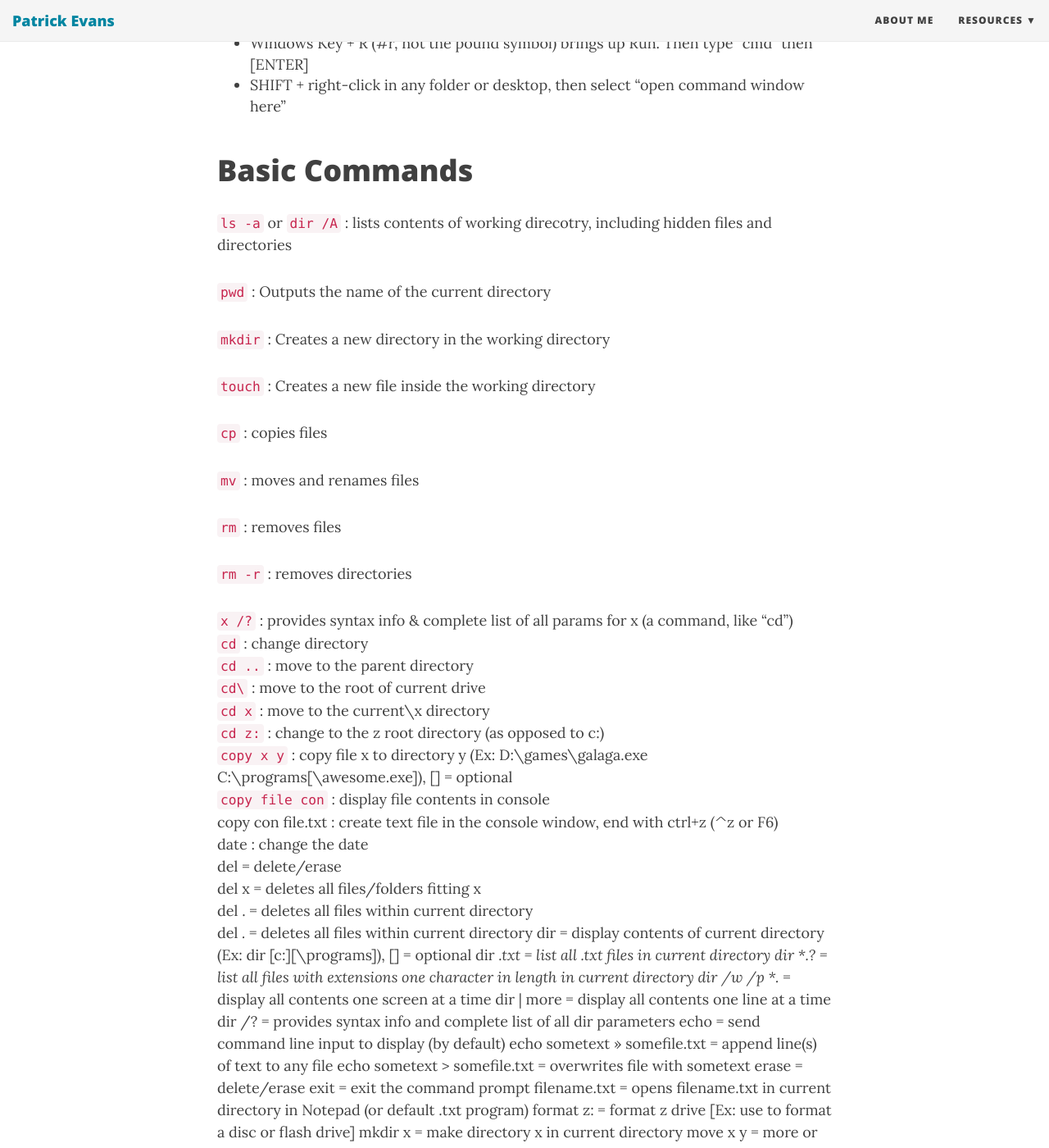
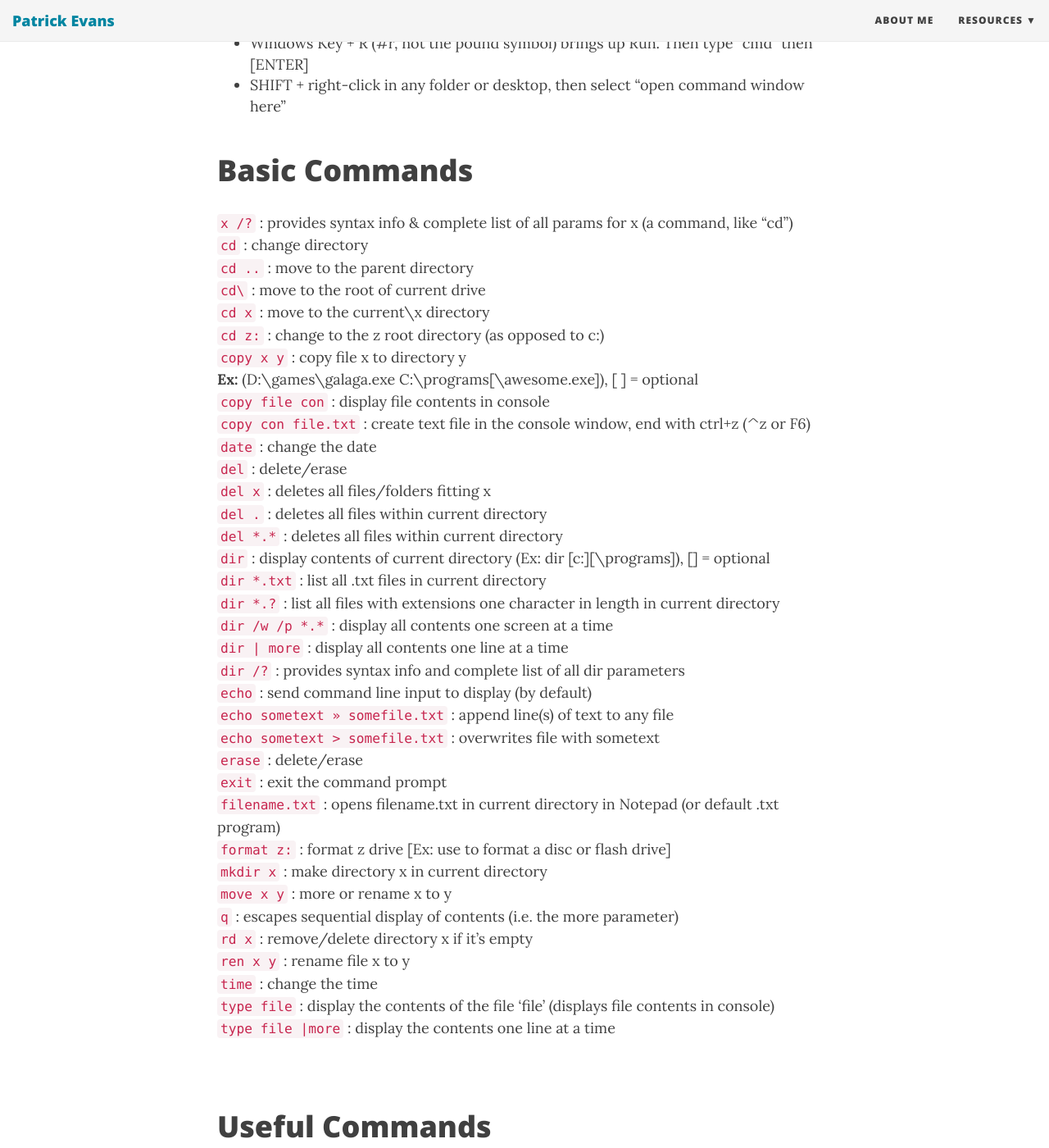
Before and after one commit to patevs/old_blog, a Jekyll site: the page built from _posts/2017-12-02-command-line.md, in a window 1280 px wide and 1400 px high, scrolled down 738 px. Shown: the whole window at 82% size. Built offline with Jekyll 4.4.1, drawn with Linux system fonts in a browser that asks for light colours; nearby versions of some CDN libraries; some of the changed text lies outside the part shown.

Commit message:
check format_2 on cmd _post

```diff
--- a/_posts/2017-12-02-command-line.md
+++ b/_posts/2017-12-02-command-line.md
@@ -26,57 +26,42 @@ The following is my command prompt reference/ cheat sheet in case I forget any o
 <br>
 
 # Basic Commands
-`ls -a` or `dir /A` : lists contents of working direcotry, including hidden files and directories
-
-`pwd` : Outputs the name of the current directory
-
-`mkdir` : Creates a new directory in the working directory
-
-`touch` : Creates a new file inside the working directory
-
-`cp` : copies files
-
-`mv` : moves and renames files
-
-`rm` : removes files
-
-`rm -r` : removes directories
-
 `x /?` : provides syntax info & complete list of all params for x (a command, like “cd”)<br>
 `cd` : change directory<br>
 `cd ..` : move to the parent directory<br>
 `cd\` : move to the root of current drive<br>
 `cd x` : move to the current\x directory<br>
 `cd z:` : change to the z root directory (as opposed to c:)<br>
-`copy x y` : copy file x to directory y (Ex: D:\games\galaga.exe C:\programs[\awesome.exe]), [] = optional<br>
+`copy x y` : copy file x to directory y<br>
+			 __Ex:__ (D:\games\galaga.exe C:\programs[\awesome.exe]), [ ] = optional<br>
 `copy file con` : display file contents in console<br>
-copy con file.txt : create text file in the console window, end with ctrl+z (^z or F6)<br>
-date : change the date<br>
-del = delete/erase<br>
-del x = deletes all files/folders fitting x<br>
-del . = deletes all files within current directory<br>
-del *.* = deletes all files within current directory
-dir = display contents of current directory (Ex: dir [c:][\programs]), [] = optional
-dir *.txt = list all .txt files in current directory
-dir *.? = list all files with extensions one character in length in current directory
-dir /w /p *.* = display all contents one screen at a time
-dir | more = display all contents one line at a time
-dir /? = provides syntax info and complete list of all dir parameters
-echo = send command line input to display (by default)
-echo sometext » somefile.txt = append line(s) of text to any file
-echo sometext > somefile.txt = overwrites file with sometext
-erase = delete/erase
-exit = exit the command prompt
-filename.txt = opens filename.txt in current directory in Notepad (or default .txt program)
-format z: = format z drive [Ex: use to format a disc or flash drive]
-mkdir x = make directory x in current directory
-move x y = more or rename x to y
-q = escapes sequential display of contents (i.e. the more parameter)
-rd x = remove/delete directory x if it’s empty
-ren x y = rename file x to y
-time = change the time
-type file = display the contents of the file ‘file’ (displays file contents in console)
-type file |more = display the contents one line at a time
+`copy con file.txt` : create text file in the console window, end with ctrl+z (^z or F6)<br>
+`date` : change the date<br>
+`del` : delete/erase<br>
+`del x` : deletes all files/folders fitting x<br>
+`del .` : deletes all files within current directory<br>
+`del *.*` : deletes all files within current directory<br>
+`dir` : display contents of current directory (Ex: dir [c:][\programs]), [] = optional<br>
+`dir *.txt` : list all .txt files in current directory<br>
+`dir *.?` : list all files with extensions one character in length in current directory<br>
+`dir /w /p *.*` : display all contents one screen at a time<br>
+`dir | more` : display all contents one line at a time<br>
+`dir /?` : provides syntax info and complete list of all dir parameters<br>
+`echo` : send command line input to display (by default)<br>
+`echo sometext » somefile.txt` : append line(s) of text to any file<br>
+`echo sometext > somefile.txt` : overwrites file with sometext<br>
+`erase` : delete/erase<br>
+`exit` : exit the command prompt<br>
+`filename.txt` : opens filename.txt in current directory in Notepad (or default .txt program)<br>
+`format z:` : format z drive [Ex: use to format a disc or flash drive]<br>
+`mkdir x` : make directory x in current directory<br>
+`move x y` : more or rename x to y<br>
+`q` : escapes sequential display of contents (i.e. the more parameter)<br>
+`rd x` : remove/delete directory x if it’s empty<br>
+`ren x y` : rename file x to y<br>
+`time` : change the time<br>
+`type file` : display the contents of the file ‘file’ (displays file contents in console)<br>
+`type file |more` : display the contents one line at a time<br>
 
 <br>
 
```
